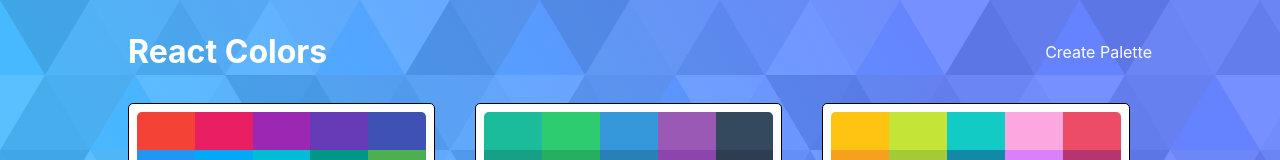
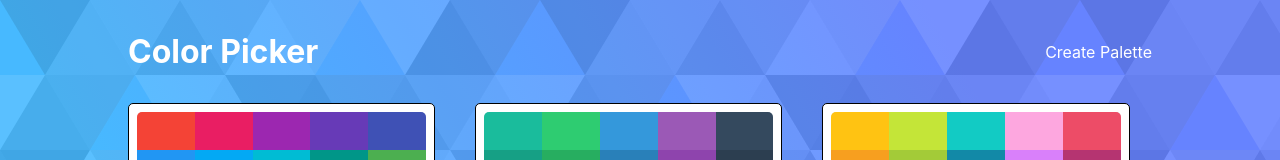
Before and after one commit to jonwyuen/color-picker, a React (Create React App) app: page / in a window 1280 px wide. Shown: the top 160 px of the page. Built offline with nearby package versions, Linux system fonts and the light colour scheme.

Commit message:
changing title and fixing emoji in seedColors

```diff
--- a/public/index.html
+++ b/public/index.html
@@ -28,7 +28,7 @@
       work correctly both with client-side routing and a non-root public URL.
       Learn how to configure a non-root public URL by running `npm run build`.
     -->
-    <title>React App</title>
+    <title>Color Picker</title>
   </head>
   <body>
     <noscript>You need to enable JavaScript to run this app.</noscript>
--- a/src/components/PaletteList.js
+++ b/src/components/PaletteList.js
@@ -40,7 +40,7 @@
     <div className={classes.root}>
       <div className={classes.container}>
         <nav className={classes.nav}>
-          <h1 className={classes.heading}>React Colors</h1>
+          <h1 className={classes.heading}>Color Picker</h1>
           <Link to="/palette/new">Create Palette</Link>
         </nav>
         {palettes.length <= 0 && (
--- a/src/seedColors.js
+++ b/src/seedColors.js
@@ -28,7 +28,7 @@
   {
     paletteName: "Flat UI Colors v1",
     id: "flat-ui-colors-v1",
-    emoji: "🤙",
+    emoji: "🌈",
     colors: [
       { name: "Turquoise", color: "#1abc9c" },
       { name: "Emerald", color: "#2ecc71" },
```
